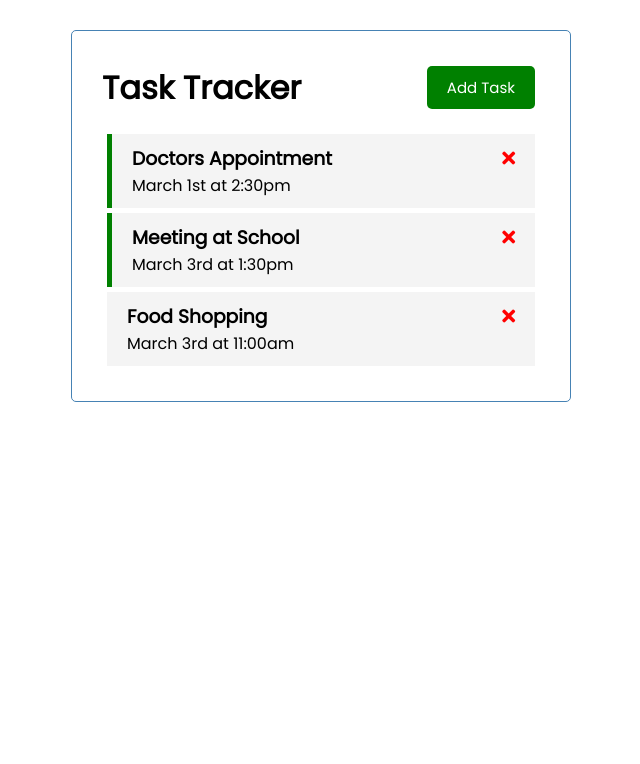
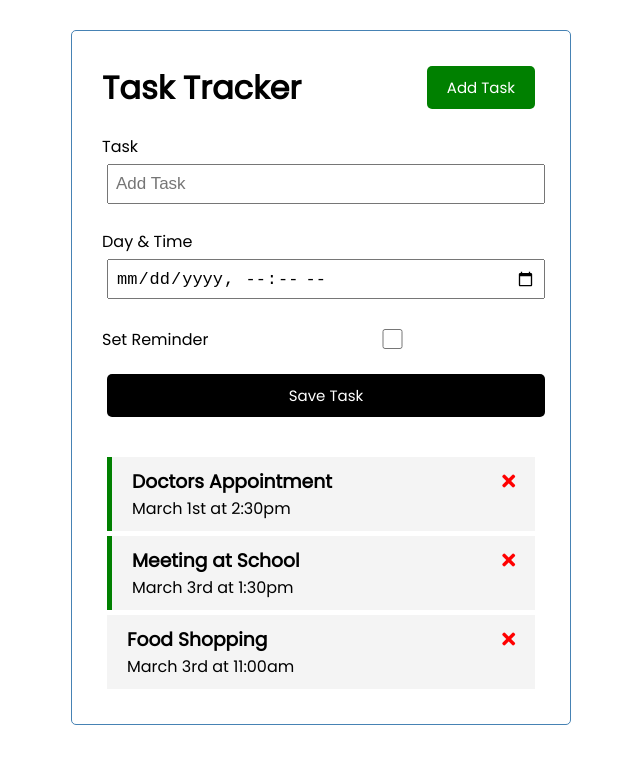
Before and after one commit to sserges/vue-crash-2021, a Vue app: page / in a window 1280 px wide. Shown: the top 764 px of the page, without its empty margins (319-959 px from the left). Built offline with nearby package versions, Linux system fonts and the light colour scheme.

Commit message:
AddTask Component & v-model

```diff
--- a/src/App.vue
+++ b/src/App.vue
@@ -1,6 +1,7 @@
 <template>
   <div class="container">
     <Header title="Task Tracker" />
+    <AddTask @add-task="addTask" />
     <Tasks
       @toggle-reminder="toggleReminder"
       @delete-task="deleteTask"
@@ -12,12 +13,14 @@
 <script>
 import Header from './components/Header'
 import Tasks from './components/Tasks'
+import AddTask from './components/AddTask'
 
 export default {
   name: 'App',
   components: {
     Header,
     Tasks,
+    AddTask,
   },
   data() {
     return {
@@ -25,6 +28,9 @@
     }
   },
   methods: {
+    addTask(task) {
+      this.tasks.push(task)
+    },
     deleteTask(id) {
       if (confirm('Are you sure ?')) {
         this.tasks = this.tasks.filter((task) => task.id !== id)
--- /dev/null
+++ b/src/components/AddTask.vue
@@ -0,0 +1,95 @@
+<template>
+  <form @submit.prevent="onSubmit" class="add-form">
+    <div class="form-control">
+      <label>Task</label>
+      <input
+        type="text"
+        v-model.trim="text"
+        name="text"
+        placeholder="Add Task"
+        required
+      />
+    </div>
+    <div class="form-control">
+      <label>Day & Time</label>
+      <input
+        type="datetime-local"
+        v-model.trim="day"
+        name="day"
+        placeholder="Add Day & Time"
+        required
+      />
+    </div>
+    <div class="form-control form-control-check">
+      <label>Set Reminder</label>
+      <input type="checkbox" v-model="reminder" name="reminder" />
+    </div>
+
+    <input type="submit" value="Save Task" class="btn btn-block" />
+  </form>
+</template>
+
+<script>
+export default {
+  name: 'AddTask',
+  data() {
+    return {
+      text: '',
+      day: '',
+      reminder: '',
+    }
+  },
+  methods: {
+    onSubmit() {
+      if (!this.text) {
+        alert('Please add a task')
+        return
+      }
+
+      const newTask = {
+        id: Date.now(),
+        text: this.text,
+        day: this.day,
+        reminder: this.reminder,
+      }
+
+      this.$emit('add-task', newTask)
+
+      this.text = ''
+      this.day = ''
+      this.reminder = false
+    },
+  },
+}
+</script>
+
+<style scoped>
+.add-form {
+  margin-bottom: 40px;
+}
+.form-control {
+  margin: 20px 0;
+}
+.form-control label {
+  display: block;
+}
+.form-control input {
+  width: 100%;
+  height: 40px;
+  margin: 5px;
+  padding: 3px 7px;
+  font-size: 17px;
+}
+.form-control-check {
+  display: flex;
+  align-items: center;
+  justify-content: space-between;
+}
+.form-control-check label {
+  flex: 1;
+}
+.form-control-check input {
+  flex: 2;
+  height: 20px;
+}
+</style>
```
